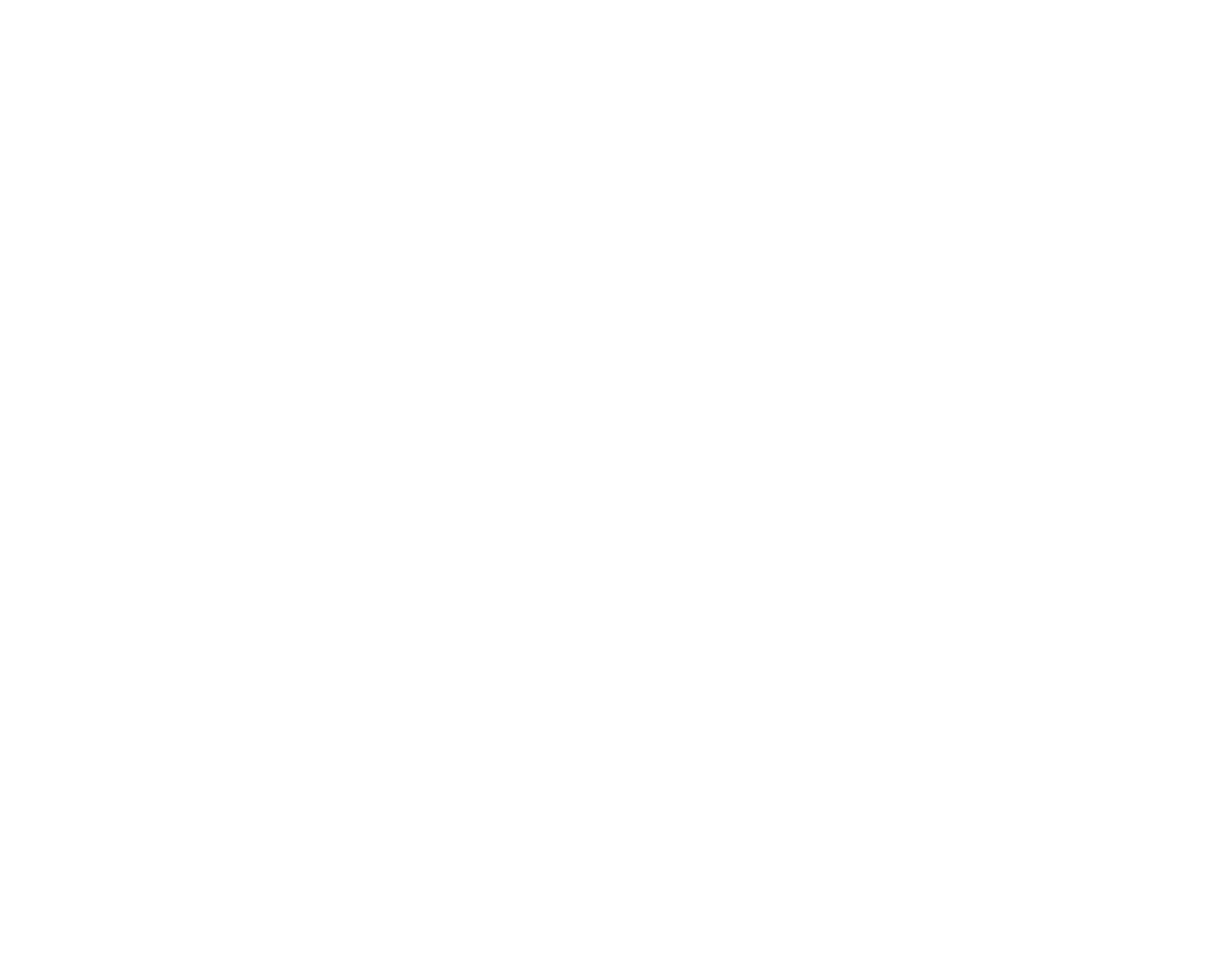
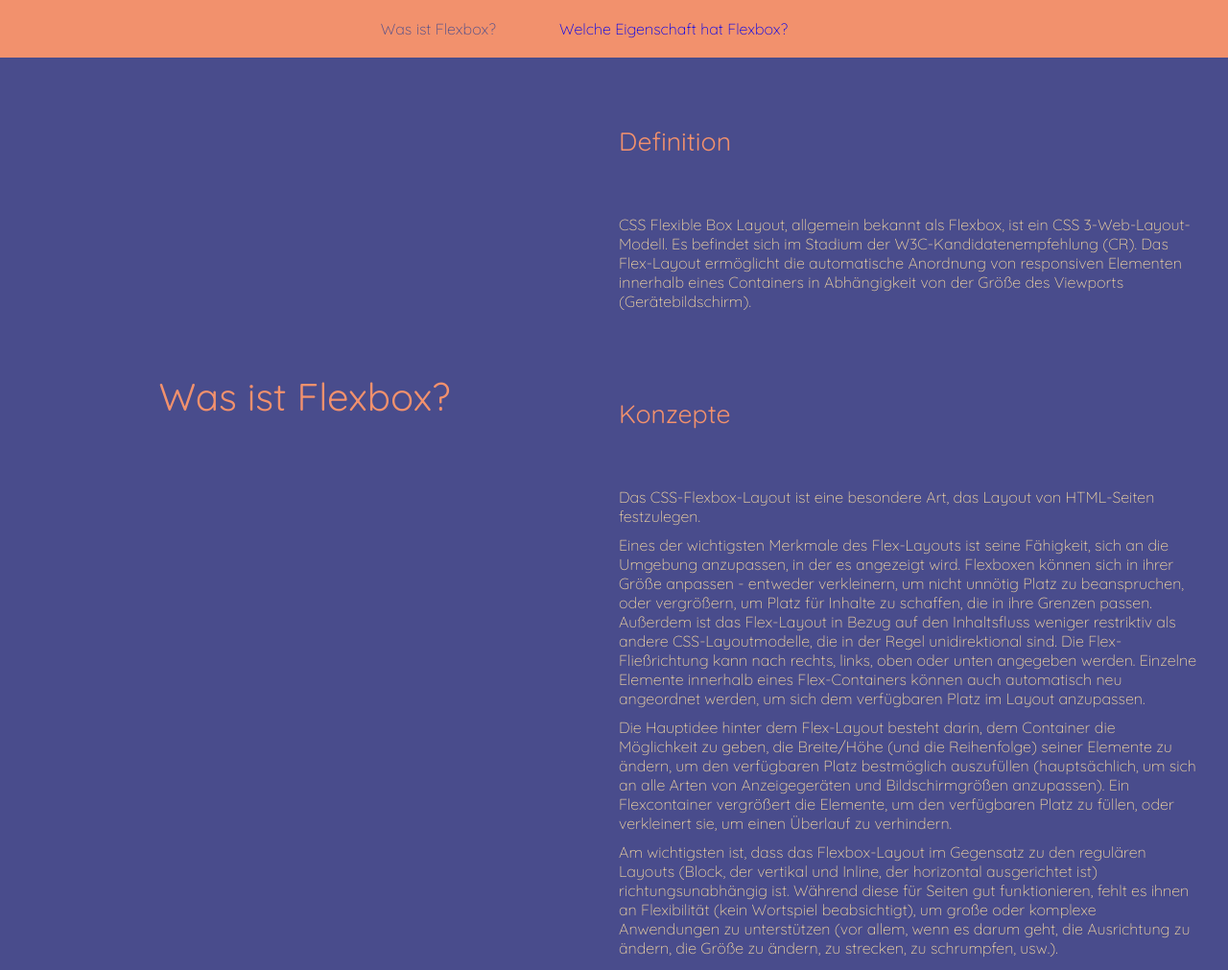
Before and after one commit to DanleiFu/flex-css, a plain HTML site: page index.html in a window 1280 px wide. Shown: the whole page at 96% size. Before the commit the page ends 800 px from the top, so only its background shows below. Drawn offline with Linux system fonts and the light colour scheme.

Commit message:
1_Version(nicht_fertig)

```diff
--- /dev/null
+++ b/css/style.css
@@ -0,0 +1,107 @@
+* {
+    font-family: 'Quicksand', sans-serif;
+    margin: 0;
+    box-sizing: border-box;
+    background-color: #494C8C;
+    list-style: none;
+
+}
+
+a:link, a:visited {
+    text-decoration: none;
+    background-color:#F2916D;
+}
+
+#wrapper {
+    display: grid;
+    grid-template-columns: 1fr 1fr 1fr 1fr;
+    grid-template-rows: 60px 1100px 60px;
+    grid-template-areas:
+        "header header header header"
+        "content content sidebar sidebar"
+        "footer footer footer footer";
+    gap: 10px;
+}
+
+#logo {
+    height: 25px;
+    width: 200px;
+    background-color: red;
+    margin-bottom: 10px;
+}
+
+header{
+    grid-area: header;
+    background-color:#F2916D;
+}
+
+nav ul{
+    text-align:center;
+    padding: 20px;
+    background-color:#F2916D;
+}
+
+.subtitle{
+    padding: 0;
+    font-size: 20pt;
+    margin-bottom: 60px;
+    margin-top: 60px;
+    color: #F2916D;
+    font-weight: 400;
+}
+
+li{
+    color: #F2D6A2;
+    font-weight: 200;
+    padding-bottom: 10px;
+}
+
+.paragraph-end{
+    padding-bottom: 30px;
+}
+
+nav ul li{
+    display: inline;
+    padding-right: 5%;
+    background-color:#F2916D;
+    color:#494C8C;
+}
+
+#content-wrapper {
+    overflow: hidden;
+}
+
+main{
+    grid-area: content;
+    font-size: 30pt;
+    color: #F2916D;
+    padding-top: 50%;
+    text-align:center;
+    vertical-align: middle;
+    /*grid-column-start: 1;
+    grid-column-end: 4;
+    grid-row-start: 2;
+    grid-row-end: 3;*/
+}
+
+article {
+    width: 95%;
+    margin:  10px 10px 10px 0;
+}
+
+aside {
+    grid-area: sidebar;
+    /*grid-column-start: 4;
+    grid-column-end: 5;
+    grid-row-start: 2;
+    grid-row-end: 3;*/
+}
+
+footer {
+    background-color: lightgray;
+    grid-area: footer;
+    /*grid-column-start: 1;
+    grid-column-end: 5;
+    grid-row-start: 3;
+    grid-row-end: 4;*/
+}
--- a/index.html
+++ b/index.html
@@ -1,12 +1,46 @@
 <!DOCTYPE html>
-<html lang="en">
+<html lang="de">
+
 <head>
     <meta charset="UTF-8">
     <meta http-equiv="X-UA-Compatible" content="IE=edge">
     <meta name="viewport" content="width=device-width, initial-scale=1.0">
     <title>Flex (CSS)</title>
+    <link rel="stylesheet" href="css/style.css">
+    <link rel="preconnect" href="https://fonts.googleapis.com">
+    <link rel="preconnect" href="https://fonts.gstatic.com" crossorigin>
+    <link href="https://fonts.googleapis.com/css2?family=Quicksand:wght@300;400&display=swap" rel="stylesheet">
 </head>
+
 <body>
+    <div id="wrapper">
+        <header>
+            <nav>
+                <ul>
+                    <li>Was ist Flexbox?</li>
+                    <li><a href="properties.html">Welche Eigenschaft hat Flexbox?</a></li>
+                </ul>
+            </nav>
+        </header>
+        <main>
+            Was ist Flexbox?
+        </main>
+        <aside>
+            <article>
+                <ul class="subtitle">Definition</ul>
+                <li class="paragraph-end">CSS Flexible Box Layout, allgemein bekannt als Flexbox, ist ein CSS 3-Web-Layout-Modell. Es befindet sich im Stadium der W3C-Kandidatenempfehlung (CR). Das Flex-Layout ermöglicht die automatische Anordnung von responsiven Elementen innerhalb eines Containers in Abhängigkeit von der Größe des Viewports (Gerätebildschirm).</li>
+                <ul class="subtitle">Konzepte</ul>
+                <li>Das CSS-Flexbox-Layout ist eine besondere Art, das Layout von HTML-Seiten festzulegen.</li>
+                <li>Eines der wichtigsten Merkmale des Flex-Layouts ist seine Fähigkeit, sich an die Umgebung anzupassen, in der es angezeigt wird. Flexboxen können sich in ihrer Größe anpassen - entweder verkleinern, um nicht unnötig Platz zu beanspruchen, oder vergrößern, um Platz für Inhalte zu schaffen, die in ihre Grenzen passen. Außerdem ist das Flex-Layout in Bezug auf den Inhaltsfluss weniger restriktiv als andere CSS-Layoutmodelle, die in der Regel unidirektional sind. Die Flex-Fließrichtung kann nach rechts, links, oben oder unten angegeben werden. Einzelne Elemente innerhalb eines Flex-Containers können auch automatisch neu angeordnet werden, um sich dem verfügbaren Platz im Layout anzupassen.</li>
+                <li>Die Hauptidee hinter dem Flex-Layout besteht darin, dem Container die Möglichkeit zu geben, die Breite/Höhe (und die Reihenfolge) seiner Elemente zu ändern, um den verfügbaren Platz bestmöglich auszufüllen (hauptsächlich, um sich an alle Arten von Anzeigegeräten und Bildschirmgrößen anzupassen). Ein Flexcontainer vergrößert die Elemente, um den verfügbaren Platz zu füllen, oder verkleinert sie, um einen Überlauf zu verhindern.</li>
+                <li>Am wichtigsten ist, dass das Flexbox-Layout im Gegensatz zu den regulären Layouts (Block, der vertikal und Inline, der horizontal ausgerichtet ist) richtungsunabhängig ist. Während diese für Seiten gut funktionieren, fehlt es ihnen an Flexibilität (kein Wortspiel beabsichtigt), um große oder komplexe Anwendungen zu unterstützen (vor allem, wenn es darum geht, die Ausrichtung zu ändern, die Größe zu ändern, zu strecken, zu schrumpfen, usw.).</li>
+            </article>
+        </aside>
+    </div>
+</body>
 
-</body>
+<footer>
+
+</footer>
+
 </html>
```
Also changed, not shown: properties.html (added, +12 -0 lines), css/desktop.css (added), css/mobile.css (added), img/00-basic-terminology.svg (added).
